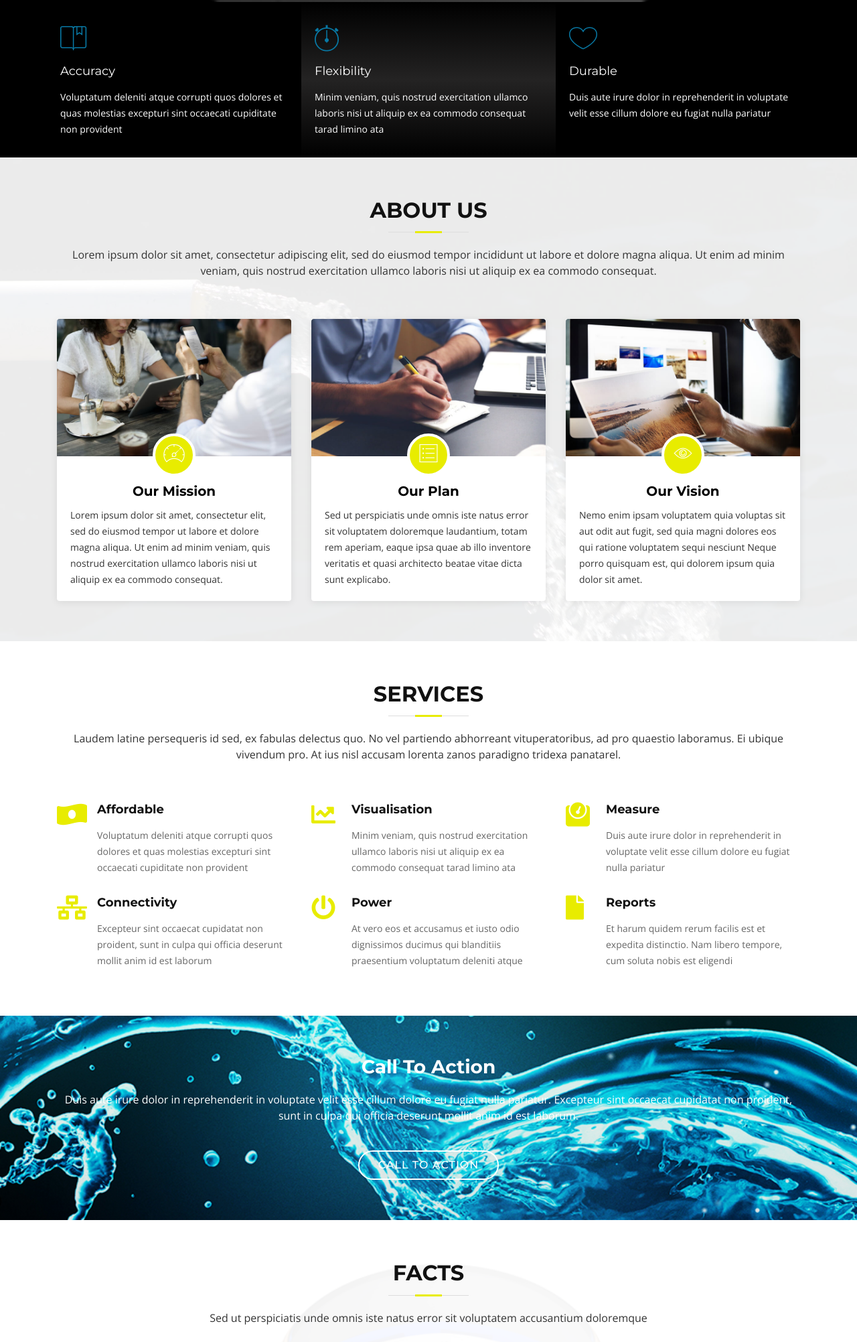
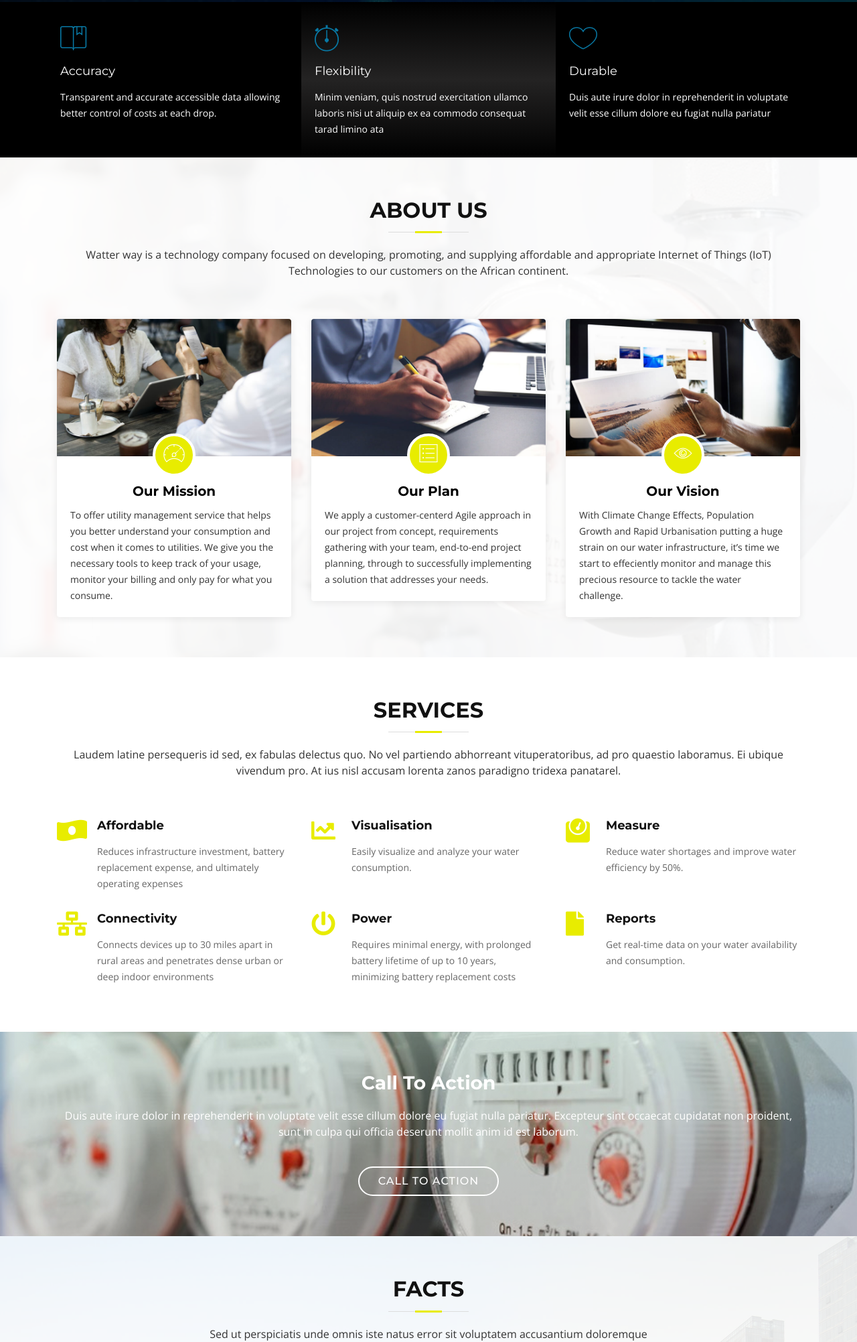
Before and after one commit to mwendah/templatee, a plain HTML site: page index.html in a window 1280 px wide. Shown: the part 797-2800 px from the top of the page at 67% size. Drawn offline with nearby package versions, Linux system fonts and the light colour scheme; files whose address does not match are found by name.

Commit message:
Add files via upload

```diff
--- a/css/style.css
+++ b/css/style.css
@@ -593,7 +593,7 @@ body.mobile-nav-active #mobile-nav-toggle {
 /* About Us Section
 --------------------------------*/
 #about {
-  background: url("../img/pipe.jpg") center top no-repeat fixed;
+  background: url("../img/iot-about-background.jpg") center top no-repeat fixed;
   background-size: cover;
   padding: 60px 0 40px 0;
   position: relative;
@@ -733,7 +733,7 @@ body.mobile-nav-active #mobile-nav-toggle {
 /* Call To Action Section
 --------------------------------*/
 #call-to-action {
-  background: linear-gradient(rgba(0, 142, 99, 0.1), rgba(0, 0, 0, 0.1)), url(../img/smart-water-meter-solutions.png) fixed center center;
+  background: linear-gradient(rgba(0, 142, 99, 0.1), rgba(0, 0, 0, 0.1)), url(../img/intro-carousel/iot-about-background.jpg) fixed center center;
   background-size: cover;
   padding: 60px 0;
 }
@@ -802,7 +802,7 @@ body.mobile-nav-active #mobile-nav-toggle {
 /* Facts Section
 --------------------------------*/
 #facts {
-  background: url("../img/meterorder.jpg") center top no-repeat fixed;
+  background: url("../img/facts-bg.jpg") center top no-repeat fixed;
   background-size: cover;
   padding: 60px 0 0 0;
   position: relative;
--- a/index.html
+++ b/index.html
@@ -67,17 +67,17 @@
 
         <div class="carousel-inner" role="listbox">
 
-          <div class="carousel-item active" style="background-image: url('img/meterorder.jpg');">
+          <div class="carousel-item active" style="background-image: url('img/intro-carousel/iot-about-background.jpg');">
             <div class="carousel-container">
               <div class="carousel-content">
-                <h2>We are professional</h2>
-                <p>Lorem ipsum dolor sit amet, consectetur adipiscing elit, sed do eiusmod tempor incididunt ut labore et dolore magna aliqua. Ut enim ad minim veniam, quis nostrud exercitation ullamco laboris nisi ut aliquip ex ea commodo consequat.</p>
+                <h2>SMART WATER </h2>
+                <p>Smart water management solutions using IoT technologies beginning with the use of smart water meters, will greatly assist in efficiently remotely monitoring and managing water flow accurate billing, detecting and curbing theft and water leakages</p>
                 <a href="#featured-services" class="btn-get-started scrollto">Get Started</a>
               </div>
             </div>
           </div>
 
-          <div class="carousel-item" style="background-image: url('img/meters.png');">
+          <div class="carousel-item" style="background-image: url('img/intro-carousel/meterdraw.jpg');">
             <div class="carousel-container">
               <div class="carousel-content">
                 <h2>At vero eos et accusamus</h2>
@@ -87,7 +87,7 @@
             </div>
           </div>
 
-          <div class="carousel-item" style="background-image: url('img/intro-carousel/mechanical-Water-Meter.png');">
+          <div class="carousel-item" style="background-image: url('img/intro-carousel/smart-meter-banner.jpg');">
             <div class="carousel-container">
               <div class="carousel-content">
                 <h2>Temporibus autem quibusdam</h2>
@@ -97,7 +97,7 @@
             </div>
           </div>
 
-          <div class="carousel-item" style="background-image: url('img/pipe.jpg');">
+          <div class="carousel-item" style="background-image: url('img/intro-carousel/iot-about-background.jpg');">
             <div class="carousel-container">
               <div class="carousel-content">
                 <h2>Nam libero tempore</h2>
@@ -145,7 +145,7 @@
           <div class="col-lg-4 box">
             <i class="ion-ios-bookmarks-outline"></i>
             <h4 class="title"><a href="">Accuracy</a></h4>
-            <p class="description">Voluptatum deleniti atque corrupti quos dolores et quas molestias excepturi sint occaecati cupiditate non provident</p>
+            <p class="description">Transparent and accurate accessible data allowing better control of costs at each drop.</p>
           </div>
 
           <div class="col-lg-4 box box-bg">
@@ -174,7 +174,7 @@
 
         <header class="section-header">
           <h3>About Us</h3>
-          <p>Lorem ipsum dolor sit amet, consectetur adipiscing elit, sed do eiusmod tempor incididunt ut labore et dolore magna aliqua. Ut enim ad minim veniam, quis nostrud exercitation ullamco laboris nisi ut aliquip ex ea commodo consequat.</p>
+          <p>Watter way is a technology company focused on developing, promoting, and supplying affordable and appropriate Internet of Things (IoT) Technologies to our customers on the African continent.</p>
         </header>
 
         <div class="row about-cols">
@@ -187,7 +187,7 @@
               </div>
               <h2 class="title"><a href="#">Our Mission</a></h2>
               <p>
-                Lorem ipsum dolor sit amet, consectetur elit, sed do eiusmod tempor ut labore et dolore magna aliqua. Ut enim ad minim veniam, quis nostrud exercitation ullamco laboris nisi ut aliquip ex ea commodo consequat.
+                To offer utility management service that helps you better understand your consumption and cost when it comes to utilities. We give you the necessary tools to keep track of your usage, monitor your billing and only pay for what you consume.
               </p>
             </div>
           </div>
@@ -200,7 +200,7 @@
               </div>
               <h2 class="title"><a href="#">Our Plan</a></h2>
               <p>
-                Sed ut perspiciatis unde omnis iste natus error sit voluptatem  doloremque laudantium, totam rem aperiam, eaque ipsa quae ab illo inventore veritatis et quasi architecto beatae vitae dicta sunt explicabo.
+                We apply a customer-centerd Agile approach in our project  from concept, requirements gathering with your team, end-to-end project planning, through to successfully implementing a solution that addresses your needs.
               </p>
             </div>
           </div>
@@ -213,7 +213,7 @@
               </div>
               <h2 class="title"><a href="#">Our Vision</a></h2>
               <p>
-                Nemo enim ipsam voluptatem quia voluptas sit aut odit aut fugit, sed quia magni dolores eos qui ratione voluptatem sequi nesciunt Neque porro quisquam est, qui dolorem ipsum quia dolor sit amet.
+                With Climate Change Effects, Population Growth and Rapid Urbanisation putting a huge strain on our water infrastructure, it’s time we start to effeciently monitor and manage this precious resource to tackle the water challenge.
               </p>
             </div>
           </div>
@@ -239,32 +239,32 @@
           <div class="col-lg-4 col-md-6 box wow bounceInUp" data-wow-duration="1.4s">
             <div class="icon"><i class="fas fa-money-bill-wave-alt"></i></div>
             <h4 class="title"><a href="">Affordable</a></h4>
-            <p class="description">Voluptatum deleniti atque corrupti quos dolores et quas molestias excepturi sint occaecati cupiditate non provident</p>
+            <p class="description">Reduces infrastructure investment, battery replacement expense, and ultimately operating expenses</p>
           </div>
           <div class="col-lg-4 col-md-6 box wow bounceInUp" data-wow-duration="1.4s">
             <div class="icon"><i class="fas fa-chart-line"></i></div>
             <h4 class="title"><a href="">Visualisation</a></h4>
-            <p class="description">Minim veniam, quis nostrud exercitation ullamco laboris nisi ut aliquip ex ea commodo consequat tarad limino ata</p>
+            <p class="description">Easily visualize and analyze your water consumption.</p>
           </div>
           <div class="col-lg-4 col-md-6 box wow bounceInUp" data-wow-duration="1.4s">
             <div class="icon"><i class="fas fa-weight"></i></div>
             <h4 class="title"><a href="">Measure</a></h4>
-            <p class="description">Duis aute irure dolor in reprehenderit in voluptate velit esse cillum dolore eu fugiat nulla pariatur</p>
+            <p class="description">Reduce water shortages and improve water efficiency by 50%.</p>
           </div>
           <div class="col-lg-4 col-md-6 box wow bounceInUp" data-wow-delay="0.1s" data-wow-duration="1.4s">
             <div class="icon"><i class="fas fa-network-wired"></i></div>
             <h4 class="title"><a href="">Connectivity</a></h4>
-            <p class="description">Excepteur sint occaecat cupidatat non proident, sunt in culpa qui officia deserunt mollit anim id est laborum</p>
+            <p class="description">Connects devices up to 30 miles apart in rural areas and penetrates dense urban or deep indoor environments</p>
           </div>
           <div class="col-lg-4 col-md-6 box wow bounceInUp" data-wow-delay="0.1s" data-wow-duration="1.4s">
             <div class="icon"><i class="fas fa-power-off"></i></div>
             <h4 class="title"><a href="">Power</a></h4>
-            <p class="description">At vero eos et accusamus et iusto odio dignissimos ducimus qui blanditiis praesentium voluptatum deleniti atque</p>
+            <p class="description">Requires minimal energy, with prolonged battery lifetime of up to 10 years, minimizing battery replacement costs </p>
           </div>
           <div class="col-lg-4 col-md-6 box wow bounceInUp" data-wow-delay="0.1s" data-wow-duration="1.4s">
             <div class="icon"><i class="fas fa-file"></i></div>
             <h4 class="title"><a href="">Reports</a></h4>
-            <p class="description">Et harum quidem rerum facilis est et expedita distinctio. Nam libero tempore, cum soluta nobis est eligendi</p>
+            <p class="description">Get real-time data on your water availability and consumption.</p>
           </div>
 
         </div>
@@ -298,12 +298,12 @@
         <div class="row counters">
 
   				<div class="col-lg-3 col-6 text-center">
-            <span data-toggle="counter-up">274</span>
+            <span data-toggle="counter-up">27</span>
             <p>Clients</p>
   				</div>
 
           <div class="col-lg-3 col-6 text-center">
-            <span data-toggle="counter-up">421</span>
+            <span data-toggle="counter-up">41</span>
             <p>Projects</p>
   				</div>
 
@@ -396,7 +396,7 @@
 
         <div class="section-header">
           <h3>Contact Us</h3>
-          <p>Sed ut perspiciatis unde omnis iste natus error sit voluptatem accusantium doloremque</p>
+          <p>Hello, we are here to help you.</p>
         </div>
 
         <div class="row contact-info">
```
Also changed, not shown: img/intro-carousel/iot-about-background.jpg (added).
